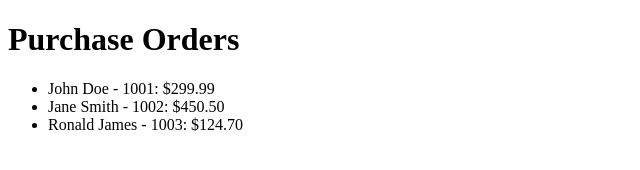
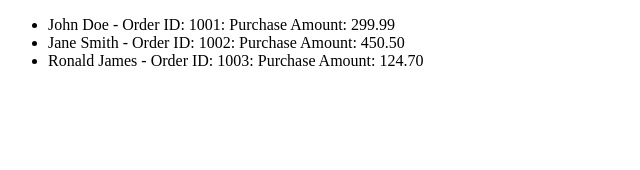
Before and after one commit to alialrefaie/Coding-Challenge-10, a plain HTML site: page index.html in a window 1280 px wide. Shown: the whole page, without its empty margins (0-640 px from the left). Drawn offline with nearby package versions, Linux system fonts and the light colour scheme.

Commit message:
Finalize data display functionality.

```diff
--- a/example.js
+++ b/example.js
@@ -1,13 +1,13 @@
-document.addEventListener("DOMContentLoaded", function() {
-    const ul = document.getElementById('orders');
-
-    d3.csv("purchase_orders.csv").then(data => {
-        data.forEach(order => {
-            const li = document.createElement("li");
-            li.textContent = `${order.customerName} - ${order.orderId}: $${order.purchaseAmount}`;
-            ul.appendChild(li);
-        });
-    }).catch(error => {
-        console.error('Error loading the CSV file:', error);
+d3.dsv(",", "data/purchase_orders.csv", function(d) {
+    return {
+        customerName: d.customerName,
+        orderId: d.orderId,
+        purchaseAmount: d.purchaseAmount
+    };
+}).then(function(data) {
+    var ul = d3.select("#orders");
+    data.forEach(function(d) {
+        ul.append("li")
+        .text (d.customerName + " - Order ID: " + d.orderId + ": Purchase Amount: " + d.purchaseAmount);
     });
 });
--- a/index.html
+++ b/index.html
@@ -3,12 +3,11 @@
 <head>
     <meta charset="UTF-8">
     <meta name="viewport" content="width=device-width, initial-scale=1.0">
-    <title>Purchase Orders Display</title>
     <script src="https://d3js.org/d3.v6.min.js"></script>
-    <script src="example.js" defer></script>
+    <title>Customer Purchase Orders</title>
 </head>
 <body>
-    <h1> Purchase Orders</h1>
     <ul id="orders"></ul>
+    <script src="example.js"></script>
 </body>
 </html>
```
Also changed, not shown: data/purchase_orders.csv (renamed from purchase_orders.csv).
